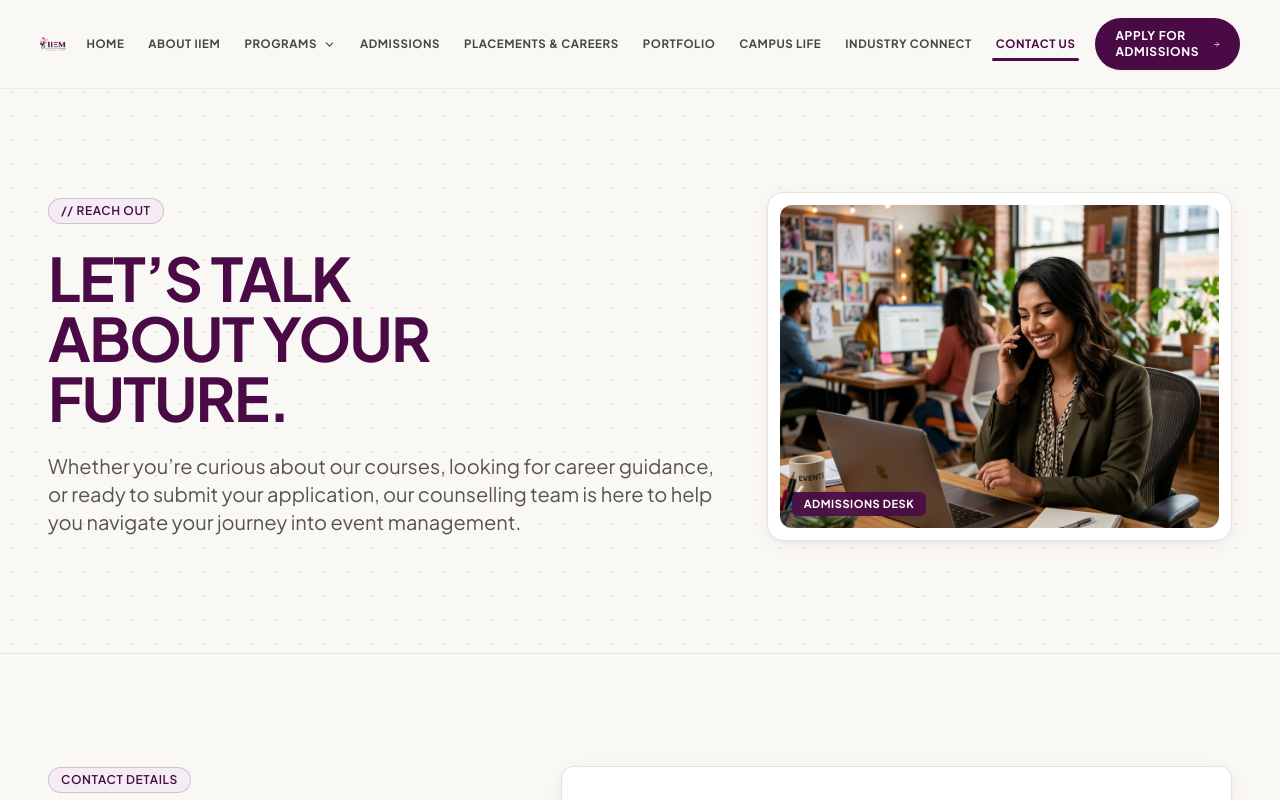
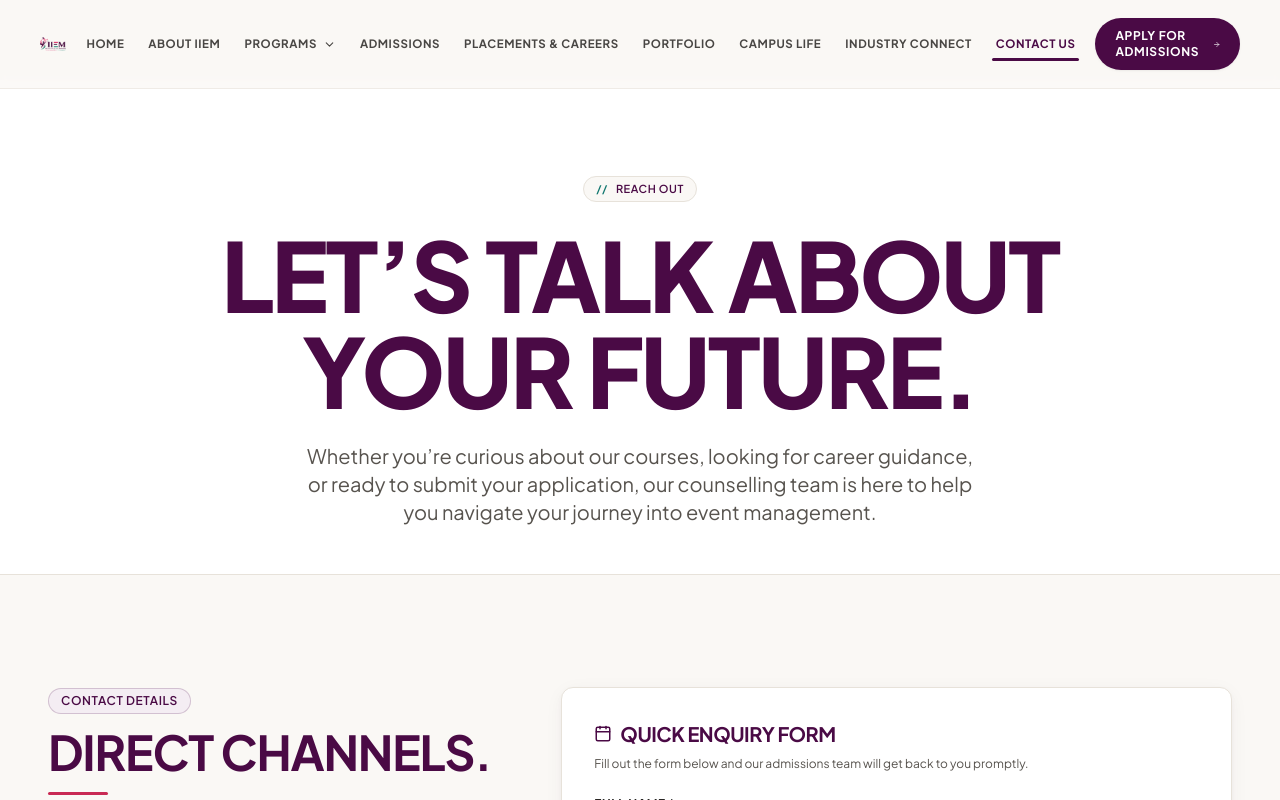
Before and after one commit to rameezwangde/iiem-v2, a React (Vite) app: page /contact in a window 1280 px wide. Shown: the top 800 px of the page. Built offline with nearby package versions, Linux system fonts and the light colour scheme.

Commit message:
feat: create Contact page with enquiry form and campus details

```diff
--- a/src/pages/Contact.jsx
+++ b/src/pages/Contact.jsx
@@ -37,38 +37,18 @@ const Contact = () => {
   return (
     <div className="w-full bg-brand-cream">
       {/* 1. Hero Header (Light) */}
-      <section className="bg-brand-cream py-20 lg:py-28 px-6 md:px-12 relative overflow-hidden border-b border-brand-border">
-        <div className="absolute inset-0 bg-[radial-gradient(#4A0A45_0.75px,transparent_0.75px)] [background-size:24px_24px] opacity-10 pointer-events-none" />
-
-        <div className="max-w-[1400px] mx-auto w-full grid grid-cols-1 lg:grid-cols-12 gap-12 items-center relative z-10">
-          <div className="lg:col-span-7">
-            <span className="badge-pill bg-brand-purpleMuted text-brand-purple border border-brand-purple/20 text-xs font-bold py-1 px-3.5 mb-6">
-              // REACH OUT
-            </span>
-            <h1 className="font-display font-bold text-3xl sm:text-5xl md:text-6xl leading-[1.1] tracking-tight uppercase text-brand-purple mb-6">
-              LET’S TALK <br />
-              ABOUT YOUR<br />
-              FUTURE.
-            </h1>
-            <p className="font-sans text-brand-textMuted text-base sm:text-lg md:text-xl leading-relaxed max-w-2xl">
-              Whether you’re curious about our courses, looking for career guidance, or ready to submit your application, our counselling team is here to help you navigate your journey into event management.
-            </p>
+      <section className="bg-white pt-24 pb-12 px-6 md:px-12 border-b border-brand-border">
+        <div className="max-w-[1000px] mx-auto flex flex-col items-center text-center space-y-6">
+          <div className="badge-pill bg-brand-cream border border-brand-border text-[10px] sm:text-[11px] font-bold text-brand-purple inline-flex items-center gap-2">
+            <span className="text-brand-teal">//</span> REACH OUT
           </div>
 
-          <div className="lg:col-span-5">
-            <div className="relative w-full aspect-[4/3] rounded-2xl overflow-hidden border border-brand-border shadow-card bg-white p-3 group">
-              <div className="w-full h-full rounded-xl overflow-hidden relative bg-brand-stone">
-                <img
-                  src="/images/contact_hero.png"
-                  alt="Friendly IIEM Counsellor"
-                  className="w-full h-full object-cover group-hover:scale-105 transition-transform duration-700"
-                />
-                <div className="absolute bottom-3 left-3 bg-brand-purple/90 backdrop-blur-sm text-white px-3 py-1 rounded-md text-[11px] font-bold uppercase tracking-wider">
-                  Admissions Desk
-                </div>
-              </div>
-            </div>
-          </div>
+          <h1 className="font-display font-black text-5xl sm:text-6xl md:text-7xl lg:text-[6rem] leading-[0.95] text-brand-purple tracking-tight uppercase max-w-4xl mx-auto">
+            LET’S TALK ABOUT YOUR FUTURE.
+          </h1>
+          <p className="font-sans text-brand-textMuted text-base sm:text-lg md:text-xl leading-relaxed max-w-2xl mx-auto">
+            Whether you’re curious about our courses, looking for career guidance, or ready to submit your application, our counselling team is here to help you navigate your journey into event management.
+          </p>
         </div>
       </section>
 
```
